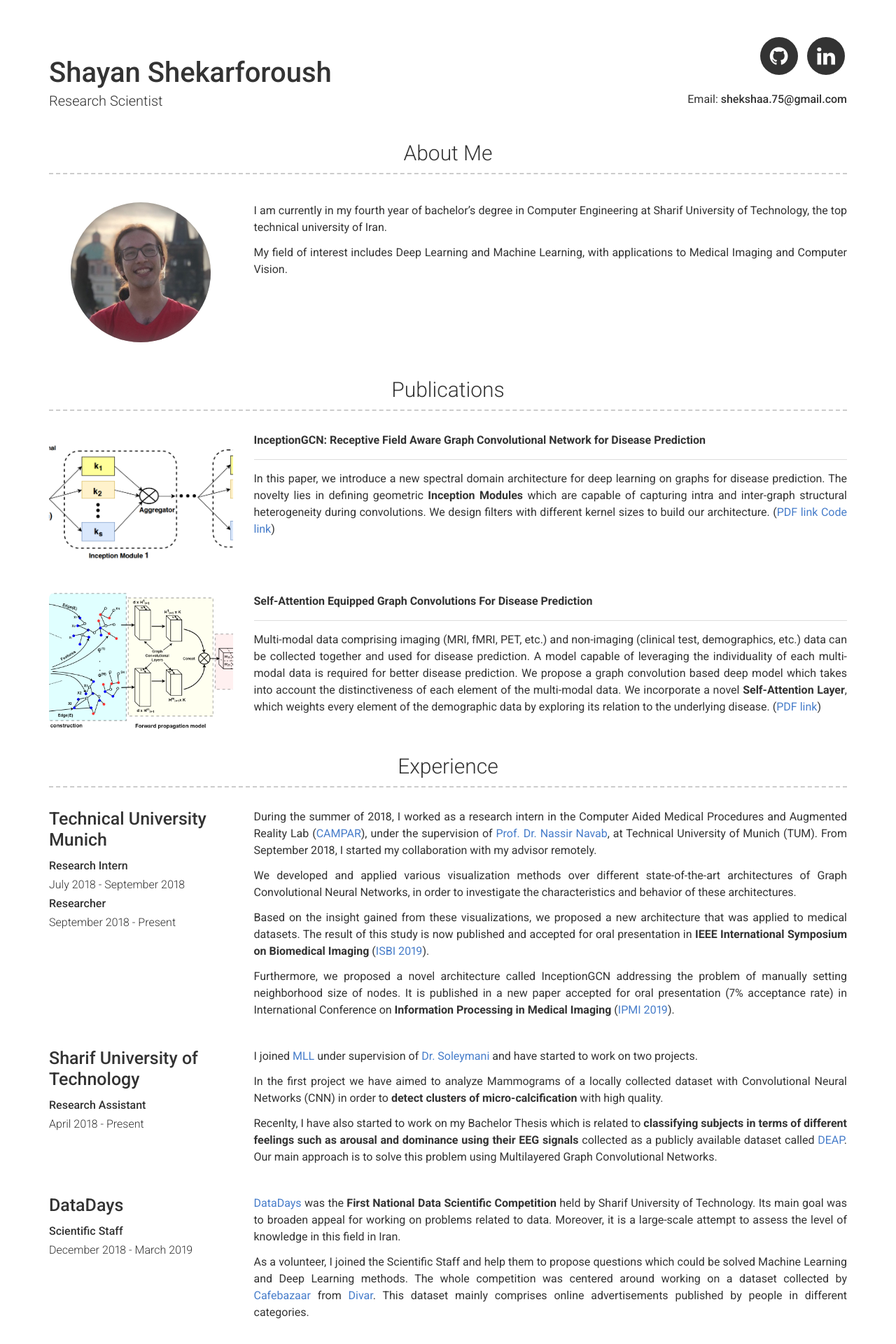
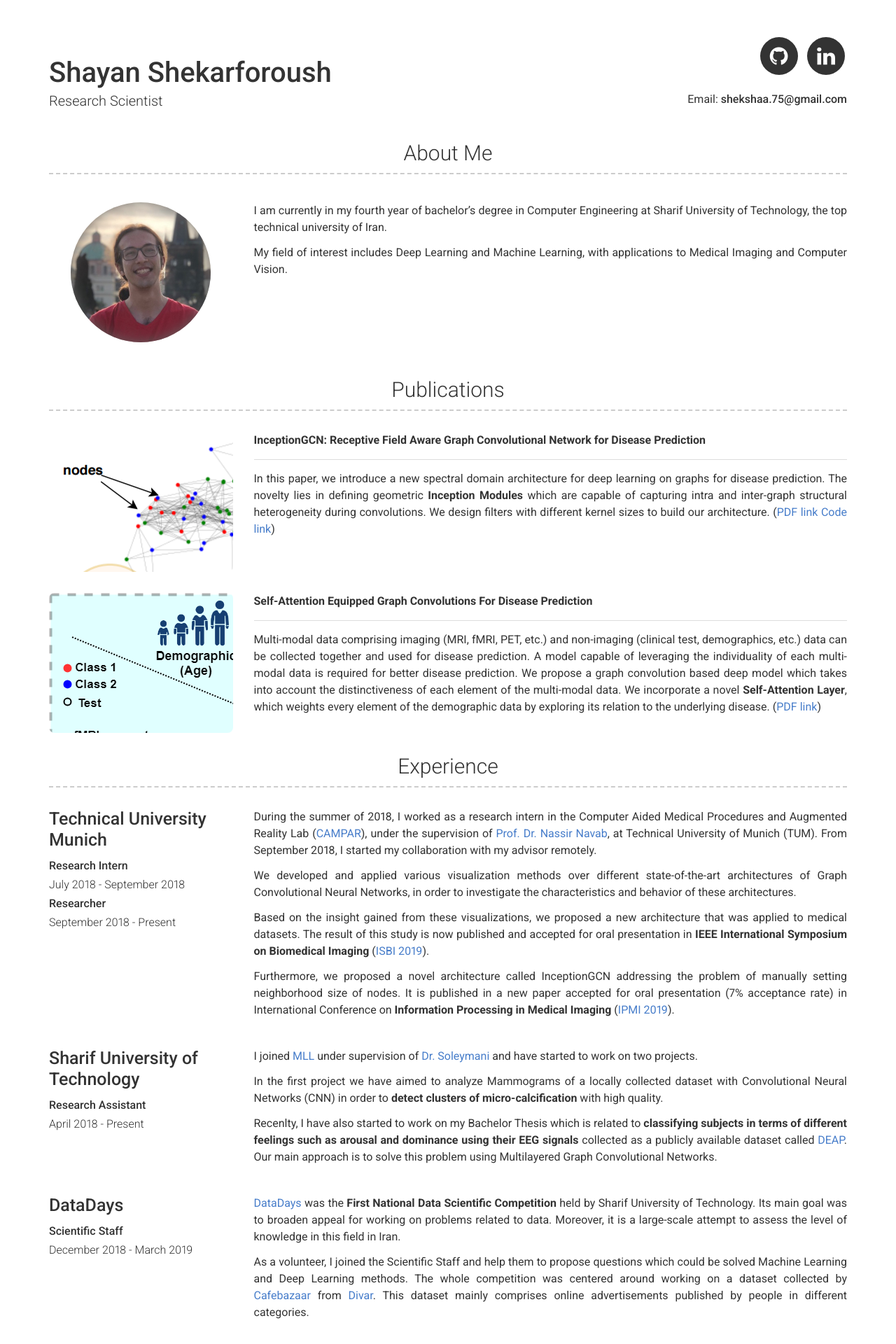
Before and after one commit to shekshaa/shekshaa.github.io, a Jekyll site: the page built from index.md, in a window 1280 px wide. Shown: the top 1920 px of the page at 70% size. Built offline with Jekyll 4.4.1, drawn with Linux system fonts in a browser that asks for light colours.

Commit message:
Update modern-resume-theme.scss

```diff
--- a/_sass/modern-resume-theme.scss
+++ b/_sass/modern-resume-theme.scss
@@ -72,10 +72,9 @@
 .pub-img {
   width: 100%;
   height: 200px;
+  object-fit: cover;
   display: block;
   border-radius: 8px;
-  background-size: cover;
-  background-position: center;
 }
 
 .profile-img {
```
